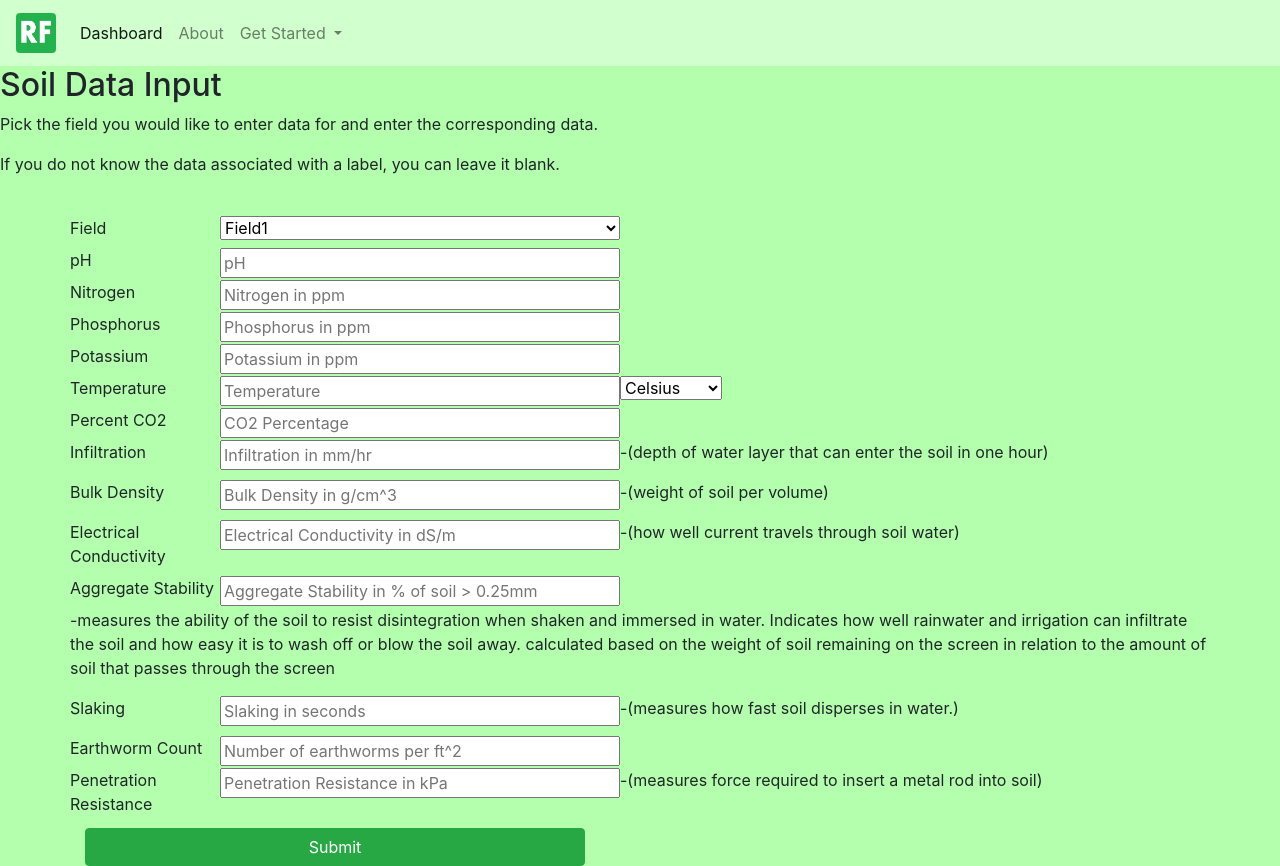
After one commit to tberray/regenerative_farming, a Node server app: page /users/datainput in a window 1280 px wide. The commit adds this page. Run offline with Node 20, Linux system fonts and the light colour scheme; some libraries are stand-ins or nearby versions.

Commit message:
added a form for soil data

```diff
--- a/public/css/style.css
+++ b/public/css/style.css
@@ -26,3 +26,15 @@ body {
 .register-text {
     margin-left: 115px;
 }
+
+.form-labels {
+    width: 150px;
+}
+
+.form-inputs {
+    width: 400px;
+}
+
+.form-button {
+    width: 500px;
+}
--- a/server.js
+++ b/server.js
@@ -53,6 +53,10 @@ app.get("/users/dashboard", checkNotAuthenticated, (req, res)=> {
 
 app.get("/users/test", (req, res)=> {
     res.render("test");
+});
+
+app.get("/users/datainput", (req, res)=> {
+    res.render("datainput");
 });
 
 // if a user wants to log out, log them out and send them to login page
--- a/views/dashboard.ejs
+++ b/views/dashboard.ejs
@@ -44,12 +44,13 @@
                 <a class="dropdown-item disabled" href="#">Log out</a>
             </div>
             </li>
-
         </ul>
-
         </div>
     </nav>
     <!--navbar end-->
+
+
+
     <a href="/users/logout">Logout</a>
     <h1>Hello <%= user.charAt(0).toUpperCase() + user.slice(1) %></h1>
 
--- /dev/null
+++ b/views/datainput.ejs
@@ -0,0 +1,243 @@
+<!DOCTYPE html>
+<html lang="en">
+<head>
+  <title>Input Form</title>
+  <meta charset="utf-8">
+  <meta name="viewport" content="width=device-width, initial-scale=1">
+  <link rel="stylesheet" href="https://maxcdn.bootstrapcdn.com/bootstrap/4.0.0/css/bootstrap.min.css" integrity="sha384-Gn5384xqQ1aoWXA+058RXPxPg6fy4IWvTNh0E263XmFcJlSAwiGgFAW/dAiS6JXm" crossorigin="anonymous">
+  <link rel="stylesheet" href="http://localhost:4000/css/style.css">
+</head>
+<body>
+    <script src="https://code.jquery.com/jquery-3.2.1.slim.min.js" integrity="sha384-KJ3o2DKtIkvYIK3UENzmM7KCkRr/rE9/Qpg6aAZGJwFDMVNA/GpGFF93hXpG5KkN" crossorigin="anonymous"></script>
+    <script src="https://cdnjs.cloudflare.com/ajax/libs/popper.js/1.12.9/umd/popper.min.js" integrity="sha384-ApNbgh9B+Y1QKtv3Rn7W3mgPxhU9K/ScQsAP7hUibX39j7fakFPskvXusvfa0b4Q" crossorigin="anonymous"></script>
+    <script src="https://maxcdn.bootstrapcdn.com/bootstrap/4.0.0/js/bootstrap.min.js" integrity="sha384-JZR6Spejh4U02d8jOt6vLEHfe/JQGiRRSQQxSfFWpi1MquVdAyjUar5+76PVCmYl" crossorigin="anonymous"></script>
+
+    <!-- navbar -->
+    <nav class="navbar navbar-expand-md navbar-light" style="background-color: #d1ffce;">
+        <a class="navbar-brand" href="#">
+            <img src="http://localhost:4000/images/rf.jpg" width="40" height="40" class="d-inline-block align-top rounded" alt="RF">
+        </a>
+        <button class="navbar-toggler" type="button" data-toggle="collapse" data-target="#navbarSupportedContent" aria-controls="navbarSupportedContent" aria-expanded="false" aria-label="Toggle navigation">
+          <span class="navbar-toggler-icon"></span>
+        </button>
+
+        <div class="collapse navbar-collapse" id="navbarSupportedContent">
+          <ul class="navbar-nav mr-auto">
+            <li class="nav-item active">
+              <a class="nav-link" href="http://localhost:4000/users/dashboard">Dashboard <span class="sr-only">(current)</span></a>
+            </li>
+            <li class="nav-item">
+              <a class="nav-link" href="#">About</a>
+            </li>
+            <li class="nav-item dropdown">
+              <a class="nav-link dropdown-toggle" href="#" id="navbarDropdown" role="button" data-toggle="dropdown" aria-haspopup="true" aria-expanded="false">
+                Get Started
+              </a>
+              <div class="dropdown-menu" aria-labelledby="navbarDropdown">
+                <a class="dropdown-item" href="http://localhost:4000/users/login">Log in</a>
+                <a class="dropdown-item" href="http://localhost:4000/users/register">Register</a>
+                <div class="dropdown-divider"></div>
+                <a class="dropdown-item disabled" href="#">Log out</a>
+              </div>
+            </li>
+
+          </ul>
+
+        </div>
+      </nav>
+      <!--navbar end-->
+
+      <!--title and instructions-->
+      <h2>Soil Data Input</h2>
+      <p>Pick the field you would like to enter data for and enter the corresponding data.</p>
+      <p>If you do not know the data associated with a label, you can leave it blank.</p>
+      <br>
+
+      <!--title and instructions end-->
+
+      <!--form-->
+      <div class="container">
+        <form action="#">
+
+            <!--Field-->
+            <div class="row">
+                <div class="label-column">
+                    <label for="field" class="form-labels">Field</label>
+                </div>
+                <div class="input-column">
+                    <select id="field" class="form-inputs" name="field">
+                        <option value="Field1">Field1</option>
+                        <option value="Field2">Field2</option>
+                        <option value="Field3">Field3</option>
+                      </select>
+                </div>
+            </div>
+
+            <!--pH-->
+            <div class="row">
+                <div class="label-column">
+                    <label for="ph" class="form-labels">pH</label>
+                </div>
+                <div class="input-column">
+                    <input type="number" class="form-inputs" step=0.01 min=0 max=20 id="ph" name="ph" placeholder="pH">
+                </div>
+            </div>
+
+            <!--N-->
+            <div class="row">
+                <div class="label-column">
+                    <label for="nitrogen" class="form-labels">Nitrogen</label>
+                </div>
+                <div class="input-column">
+                    <input type="number" class="form-inputs" step=1 min=0 max=500 id="nitrogen" name="nitrogen" placeholder="Nitrogen in ppm">
+                </div>
+            </div>
+
+            <!--P-->
+            <div class="row">
+                <div class="label-column">
+                    <label for="phosphorus" class="form-labels">Phosphorus</label>
+                </div>
+                <div class="input-column">
+                    <input type="number" class="form-inputs" step=1 min=0 max=500 id="phosphorus" name="phosphorus" placeholder="Phosphorus in ppm">
+                </div>
+            </div>
+
+            <!--K-->
+            <div class="row">
+                <div class="label-column">
+                    <label for="potassium" class="form-labels">Potassium</label>
+                </div>
+                <div class="input-column">
+                    <input type="number" class="form-inputs" step=1 min=0 max=500 id="potassium" name="potassium" placeholder="Potassium in ppm">
+                </div>
+            </div>
+
+            <!--temp-->
+            <div class="row">
+                <div class="label-column">
+                    <label for="temperature" class="form-labels">Temperature</label>
+                </div>
+                <div class="input-column">
+                    <input type="number" class="form-inputs" step=.1 min=-100 max=160 id="temperature" name="temperature" placeholder="Temperature">
+                </div>
+                <div class="third-column">
+                    <select id="forc" class="form-third" name="forc">
+                        <option value="celsius">Celsius</option>
+                        <option value="fahrenheit">Fahrenheit</option>
+                      </select>
+                </div>
+            </div>
+
+            <!--co2-->
+            <!-- can use for Soil Respiration (lb CO2 -C/acre/day) = PF x TF x (%CO2 - 0.035) x 22.91 x H-->
+            <div class="row">
+                <div class="label-column">
+                    <label for="co2" class="form-labels">Percent CO2</label>
+                </div>
+                <div class="input-column">
+                    <input type="number" class="form-inputs" step=.1 min=0 max=100 id="co2" name="co2" placeholder="CO2 Percentage">
+                </div>
+            </div>
+
+            <!--infiltration-->
+            <div class="row">
+                <div class="label-column">
+                    <label for="infiltration" class="form-labels">Infiltration</label>
+                </div>
+                <div class="input-column">
+                    <input type="number" class="form-inputs" step=.1 min=0 id="infiltration" name="infiltration" placeholder="Infiltration in mm/hr">
+                </div>
+                <div class="third-column">
+                    <p>-(depth of water layer that can enter the soil in one hour)</p>
+                </div>
+            </div>
+
+            <!--bulk density-->
+            <div class="row">
+                <div class="label-column">
+                    <label for="bulk-density" class="form-labels">Bulk Density</label>
+                </div>
+                <div class="input-column">
+                    <input type="number" class="form-inputs" step=.1 min=0 id="bulk-density" name="bulk-density" placeholder="Bulk Density in g/cm^3">
+                </div>
+                <div class="third-column">
+                    <p>-(weight of soil per volume)</p>
+                </div>
+            </div>
+
+            <!--Electrical conductivity-->
+            <div class="row">
+                <div class="label-column">
+                    <label for="conductivity" class="form-labels">Electrical Conductivity</label>
+                </div>
+                <div class="input-column">
+                    <input type="number" class="form-inputs" step=.1 min=0 id="conductivity" name="conductivity" placeholder="Electrical Conductivity in dS/m">
+                </div>
+                <div class="third-column">
+                    <p>-(how well current travels through soil water)</p>
+                </div>
+            </div>
+
+            <!--Aggregate Stability-->
+            <div class="row">
+                <div class="label-column">
+                    <label for="stability" class="form-labels">Aggregate Stability</label>
+                </div>
+                <div class="input-column">
+                    <input type="number" class="form-inputs" step=.1 min=0 id="stability" name="stability" placeholder="Aggregate Stability in % of soil > 0.25mm">
+                </div>
+                <div class="third-column">
+                    <p>-measures the ability of the soil to resist disintegration when shaken and immersed in water. Indicates how well rainwater and irrigation can infiltrate the soil and how easy it is to wash off or blow the soil away. calculated based on the weight of soil remaining on the screen in relation to the amount of soil that passes through the screen</p>
+                </div>
+            </div>
+
+            <!--Slaking-->
+            <div class="row">
+                <div class="label-column">
+                    <label for="slaking" class="form-labels">Slaking</label>
+                </div>
+                <div class="input-column">
+                    <input type="number" class="form-inputs" step=.1 min=0 id="slaking" name="slaking" placeholder="Slaking in seconds">
+                </div>
+                <div class="third-column">
+                    <p>-(measures how fast soil disperses in water.)</p>
+                </div>
+            </div>
+
+            <!--Earthworms-->
+            <div class="row">
+                <div class="label-column">
+                    <label for="earthworms" class="form-labels">Earthworm Count</label>
+                </div>
+                <div class="input-column">
+                    <input type="number" class="form-inputs" step=1 min=0 id="earthworms" name="earthworms" placeholder="Number of earthworms per ft^2">
+                </div>
+            </div>
+
+            <!--Penetration Resistance-->
+            <div class="row">
+                <div class="label-column">
+                    <label for="penetration-resist" class="form-labels">Penetration Resistance</label>
+                </div>
+                <div class="input-column">
+                    <input type="number" class="form-inputs" step=.1 min=0 id="penetration-resist" name="penetration-resist" placeholder="Penetration Resistance in kPa">
+                </div>
+                <div class="third-column">
+                    <p>-(measures force required to insert a metal rod into soil)</p>
+                </div>
+            </div>
+
+
+            <!--button-->
+            <div class="pt-1">
+                <input type="submit" class="btn btn-success form-button" value="Submit" />
+            </div>
+        </form>
+
+      </div>
+      <!--form end-->
+
+
+</body>
+</html>
```
Also changed, not shown: 1 other file.
